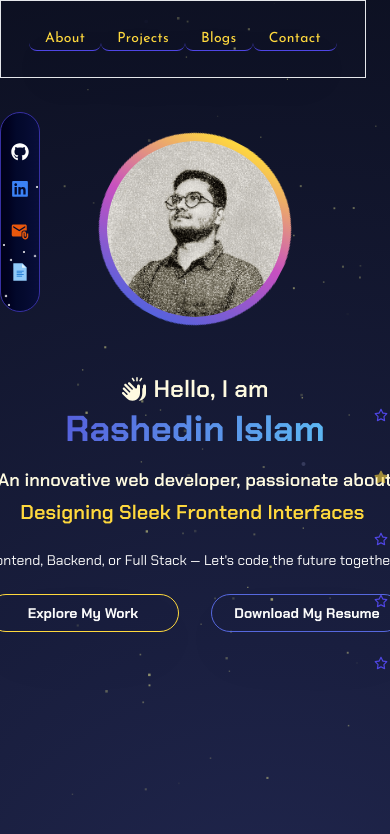
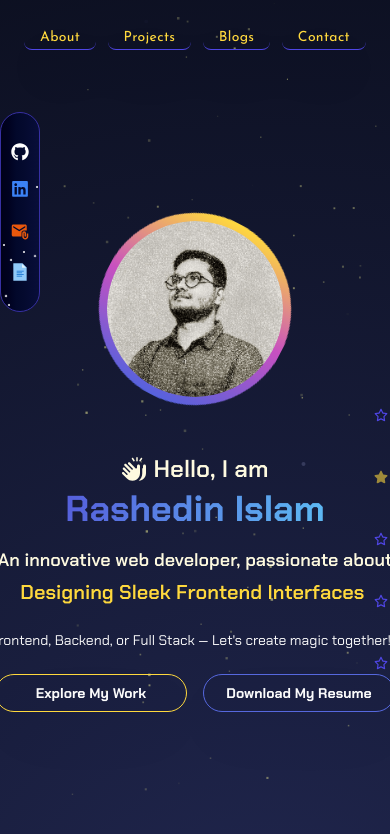
Before and after one commit to Rashedin-063/my-portfolio, a Next.js app: page / in a window 390 px wide. Shown: the top 834 px of the page. Built offline with nearby package versions, Linux system fonts and the light colour scheme; a web font is replaced by a local one.

Commit message:
navbar and hero section bug fixed

```diff
--- a/src/app/page.tsx
+++ b/src/app/page.tsx
@@ -21,7 +21,7 @@ const Home: NextPage = () => {
       <SplashScreen />
 
       {/* Navbar */}
-      <div className='absolute  lg:right-16 xl:right-24 z-10'>
+      <div className='absolute   z-10 top-0 w-full lg:w-fit lg:right-0'>
         <Navbar />
       </div>
 
@@ -31,7 +31,7 @@ const Home: NextPage = () => {
       </div>
 
       {/* Right Sidebar */}
-      <div className='absolute right-4 md:right-8 lg:right-10 xl:right-12 top-60 z-10'>
+      <div className='absolute right-4 md:right-8 lg:right-10 xl:right-12 top-60 z-20'>
         <RightSidebar />
       </div>
 
--- a/src/components/Hero.tsx
+++ b/src/components/Hero.tsx
@@ -37,7 +37,7 @@ useEffect(() => {
 return (
   <div
     id='hero'
-    className='h-screen w-full flex flex-col-reverse lg:flex-row items-center justify-center lg:justify-start gap-12 lg:gap-16 rounded-xl -mt-16 lg:mt-8 px-16 font-chakraPetch'
+    className='h-screen w-full flex flex-col-reverse lg:flex-row items-center justify-center lg:justify-start gap-12 xl:gap-16 rounded-xl mt-4 md:mt-0 lg:mt-8 lg:ml-16 xl:ml-0 font-chakraPetch'
   >
     {/* Left Content */}
     <div className='space-y-4 text-white-pearl text-center lg:text-start'>
@@ -76,17 +76,17 @@ return (
       </div>
 
       <p
-        className='text-sm lg:text-base text-[#FBFBFB] max-w-lg -ml-2 md:-ml-0 pt-2 lg:pt-4'
+        className=' text-sm lg:text-base text-[#FBFBFB] max-w-lg -ml-2 md:-ml-0 pt-2 lg:pt-4'
         data-aos='zoom-in'
         data-aos-easing='ease-out-cubic'
         data-aos-delay='700'
       >
-        Frontend, Backend, or Full Stack — Let&apos;s code the future together!
+        Frontend, Backend, or Full Stack — Let&apos;s create magic together!
       </p>
 
       {/* buttons */}
       <div
-        className='flex gap-4 justify-center lg:justify-start pt-2'
+        className='flex gap-2 md:gap-4 md:gap-4 justify-center lg:justify-start pt-2'
         data-aos='fade-up'
         data-aos-delay='900'
         data-aos-easing='ease-out-cubic'
--- a/src/components/RightSidebar.tsx
+++ b/src/components/RightSidebar.tsx
@@ -25,17 +25,17 @@ const RightSidebar = () => {
   useEffect(() => {
     const sections = navItems.map(({ to }) => document.querySelector(to));
     const observerOptions = {
-      threshold: 1, // Trigger when 100% of the section is in view
+      threshold: 1,
     };
 
  const observer = new IntersectionObserver(
   debounce((entries: IntersectionObserverEntry[]) => {
     entries.forEach((entry) => {
       if (entry.isIntersecting) {
-        setActiveSection((entry.target as HTMLElement).id); // Ensure the target is cast to HTMLElement
+        setActiveSection((entry.target as HTMLElement).id);
       }
     });
-  }, 200), // Delay state update by 200ms
+  }, 200),
   observerOptions
 );
 
@@ -45,6 +45,8 @@ const RightSidebar = () => {
 
     return () => observer.disconnect();
   }, []);
+
+       console.log(activeSection)
 
   return (
     <div className={`fixed mt-36 ${activeSection}`}>
@@ -62,7 +64,8 @@ const RightSidebar = () => {
                   : 'text-indigo-600 hover:text-indigo-300'
               }
             `}
-          >
+           >
+
             {activeSection === to.slice(1) ? <FaStar /> : <FaRegStar />}
           </a>
         ))}
--- a/src/components/ui/Navbar.tsx
+++ b/src/components/ui/Navbar.tsx
@@ -7,10 +7,10 @@ import Link from 'next/link';
 const Navbar = () => {
 
   return (
-    <div className=' text-yellow-sunshine py-4 border min-w-screen'>
+    <div className=' text-yellow-sunshine py-4 '>
 
         <Fade delay={500} cascade damping={0.3} triggerOnce={true}>
-          <ul className='flex justify-between items-center text-sm md:text-base p-3 mx-4 md:mx-32 lg:mx-auto lg:gap-8 xl:gap-10 rounded-xl border-opacity-75 drop-shadow-2xl '>
+          <ul className='flex justify-between lg:justify-end items-center text-sm md:text-base py-3 px-6  md:mx-32 lg:mx-8 xl:mx-16 lg:gap-8 xl:gap-10 rounded-xl  drop-shadow-2xl '>
             {navItems.slice(1, 5).map(({ to, label }) => (
               <li key={to}>
                 <Link
```
Also changed, not shown: 1 other file (tests, documents, lock files or other folders).
